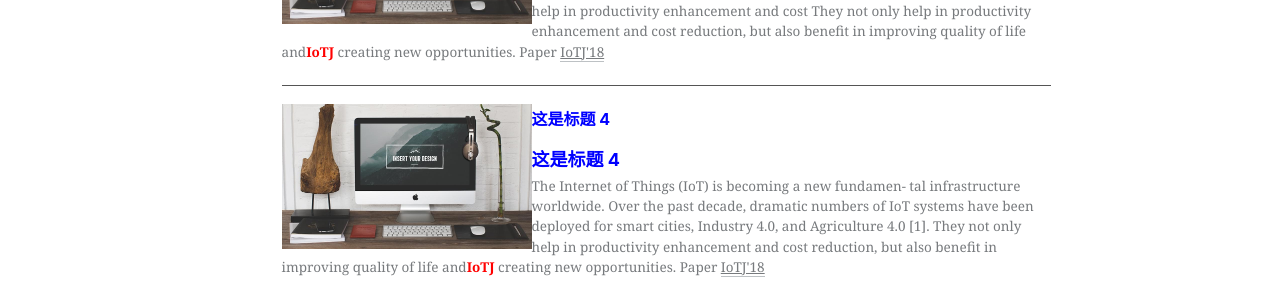
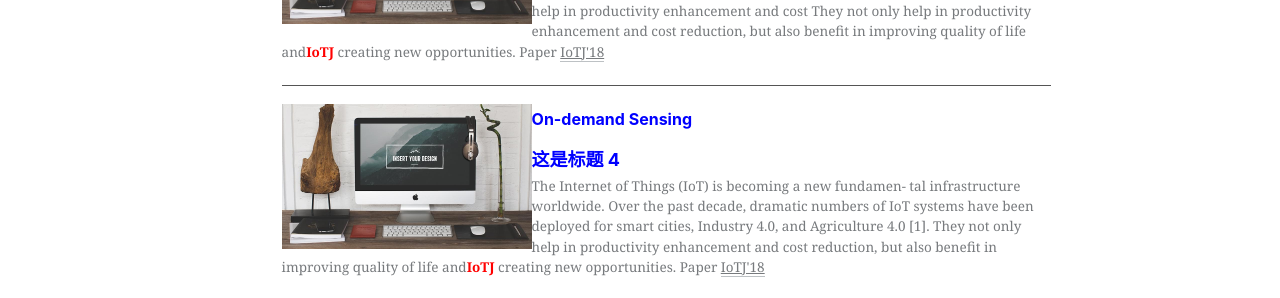
Before and after one commit to ChrisYe-Liu/chrisye-liu.github.io, a Jekyll site: the page built from _pages/research.md, in a window 1280 px wide and 1264 px high. Shown: the part 750-1048 px from the top of the window. Built offline with Jekyll 4.4.1, drawn with Linux system fonts in a browser that asks for light colours.

Commit message:
Update research.md

```diff
--- a/_pages/research.md
+++ b/_pages/research.md
@@ -44,7 +44,7 @@ The Internet of Things (IoT) is becoming a new fundamen- tal infrastructure worl
   <img src="/images/foo-bar-identity.jpg" alt=""
   style="float:left" width="250" height="187">
 <figcaption>
-<h4><font  color=blue size=3><b>这是标题 4</b></font></h4>
+<h4><font  color=blue size=3><b>On-demand Sensing</b></font></h4>
 <h4><font  color=blue size=4><b>这是标题 4</b></font></h4>
 
 
```
